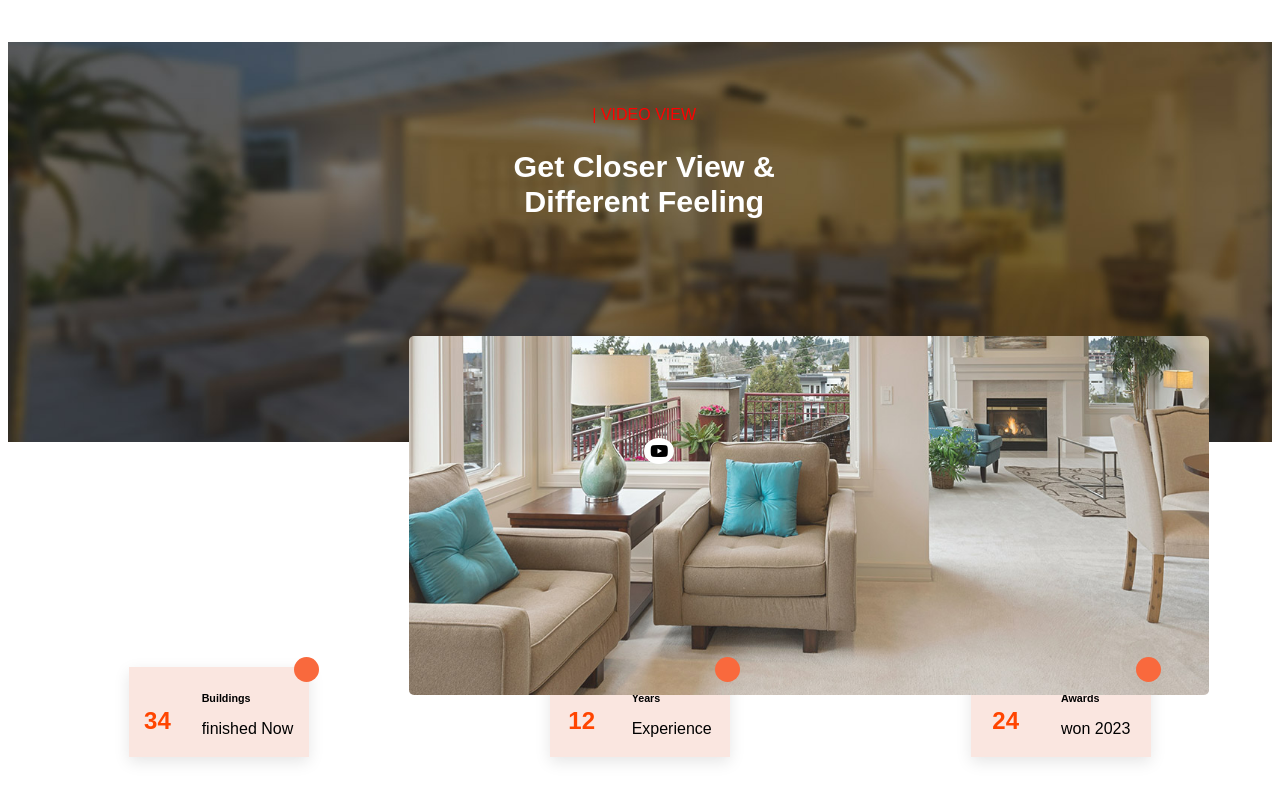
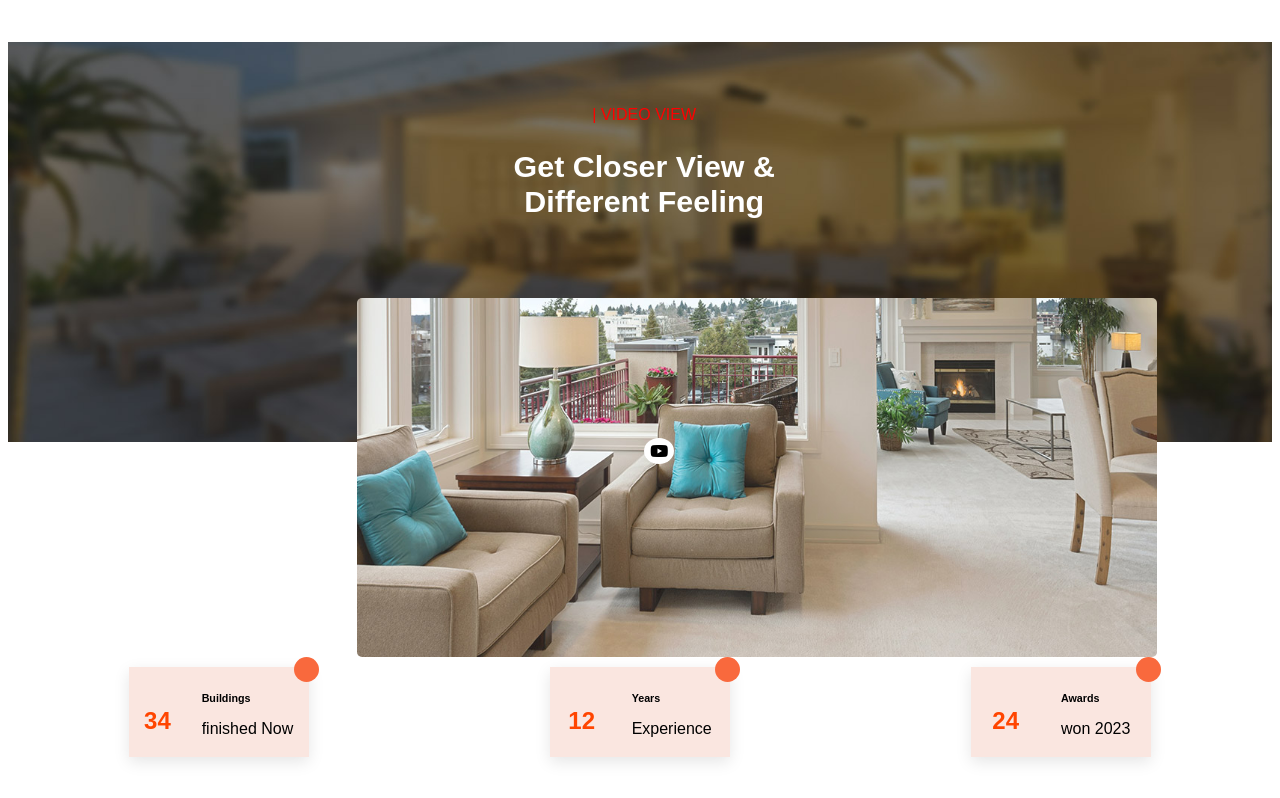
Before and after one commit to kartik2624/villa-project, a plain HTML site: page index.html in a window 1280 px wide. Shown: the part 2105-2903 px from the top of the page. Drawn offline with Linux system fonts and the light colour scheme.

```diff
--- a/home.css
+++ b/home.css
@@ -169,8 +169,8 @@
     position: absolute;
     z-index: 1;
     width: 100vh;
-    top: 160%;
-    left: -40%;
+    top: 135%;
+    left: -60%;
     border-radius: 5px;
 }
 .vi-view > i {
```
Also changed, not shown: property.html (+1 -1 lines), img/email-icon.png (added).
